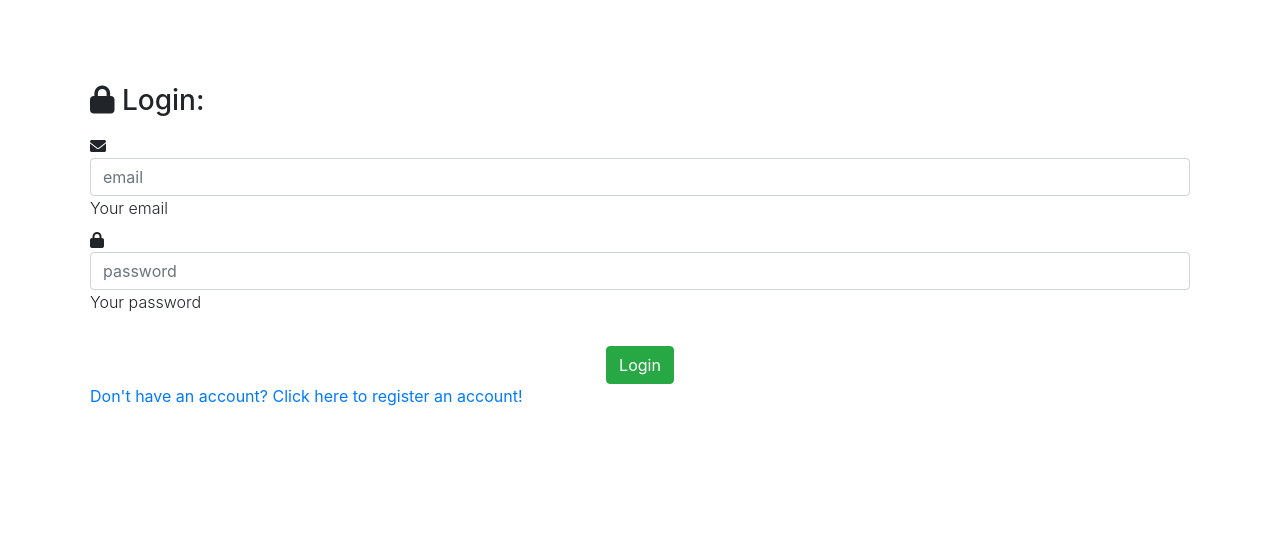
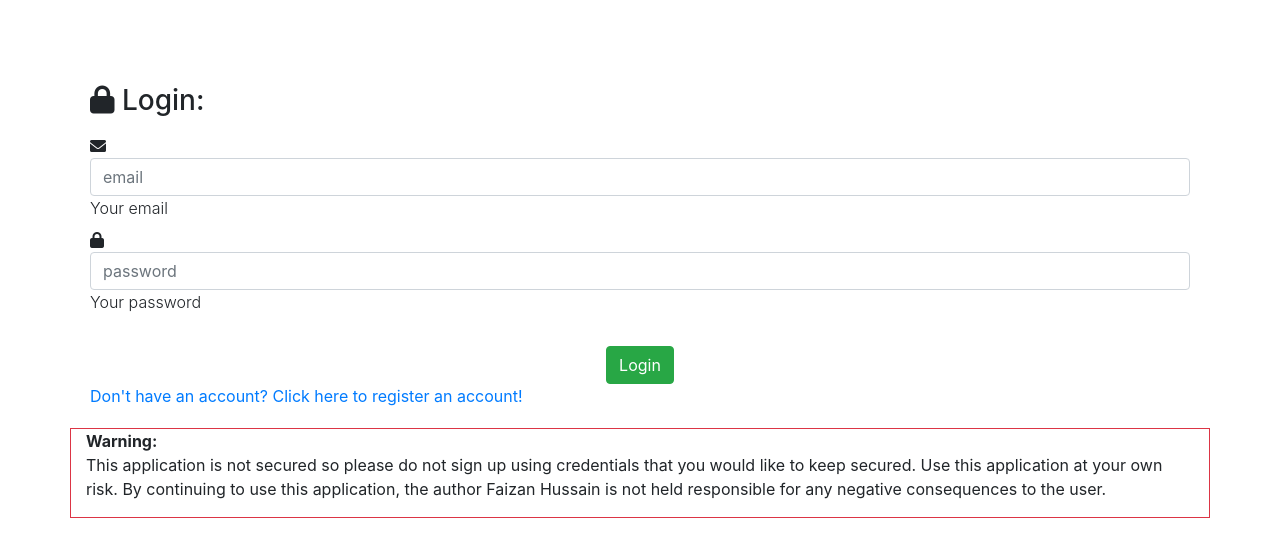
Before and after one commit to faizan12123/Restaurant-Rater, a React (Create React App) app in the folder client/: page /login in a window 1280 px wide. Shown: the top 556 px of the page. Built offline with nearby package versions, Linux system fonts and the light colour scheme; no server answers.

Commit message:
adding warning label to login and registration

```diff
--- a/client/src/components/LoginPage.jsx
+++ b/client/src/components/LoginPage.jsx
@@ -1,6 +1,7 @@
 import React, { useState } from 'react'
 import {Link} from "react-router-dom"
 import {toast} from "react-toastify"
+import Warning from './Warning'
 
 
 const LoginPage = ({setAuth}) => {
@@ -183,7 +184,9 @@ const LoginPage = ({setAuth}) => {
 
             <Link to = '/register'>Don't have an account? Click here to register an account!</Link>
           </div>
+          <Warning/>
           </form>
+
 
 
 
--- a/client/src/components/RegisterPage.jsx
+++ b/client/src/components/RegisterPage.jsx
@@ -2,6 +2,7 @@ import React, { useState } from 'react';
 import RestaurantFinder from '../apis/RestaurantFinder';
 import { Link } from 'react-router-dom';
 import {toast} from "react-toastify"
+import Warning from './Warning';
 
 const RegisterPage = ({setAuth}) => {
 
@@ -89,6 +90,7 @@ const RegisterPage = ({setAuth}) => {
         <button className='btn btn-success btn-block'>Submit</button>
       </form>
       <Link to ='/login'>Already have an account? Click here to login!</Link>
+      <Warning/>
   </div>;
 };
 
--- /dev/null
+++ b/client/src/components/Warning.jsx
@@ -0,0 +1,9 @@
+import React from 'react'
+
+const Warning = () => {
+  return (
+    <div className="container block-example border border-danger"><strong>Warning:</strong> <p>This application is not secured so please do not sign up using credentials that you would like to keep secured. Use this application at your own risk. By continuing to use this application, the author Faizan Hussain is not held responsible for any negative consequences to the user.</p></div>
+  )
+}
+
+export default Warning
```
